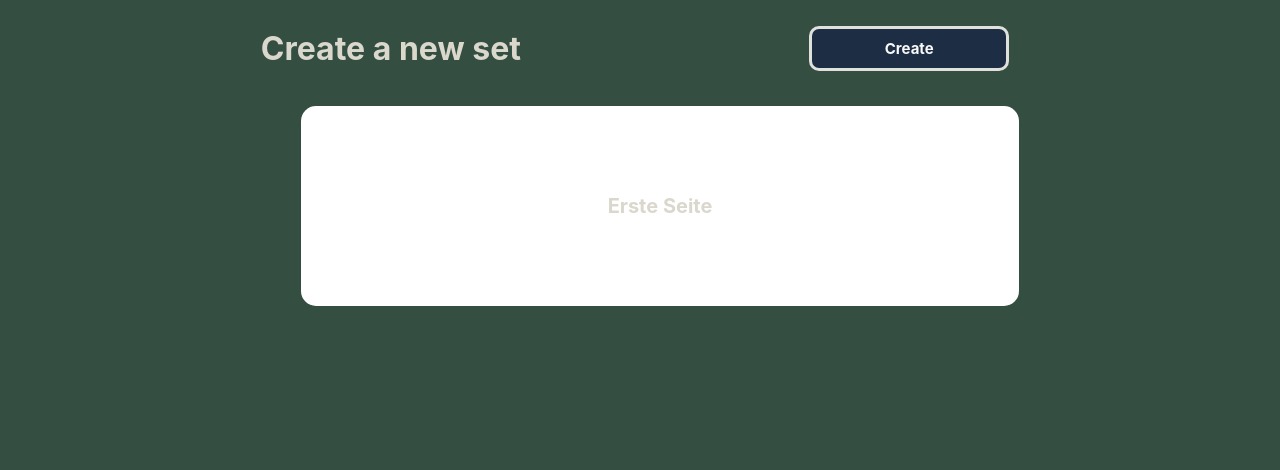
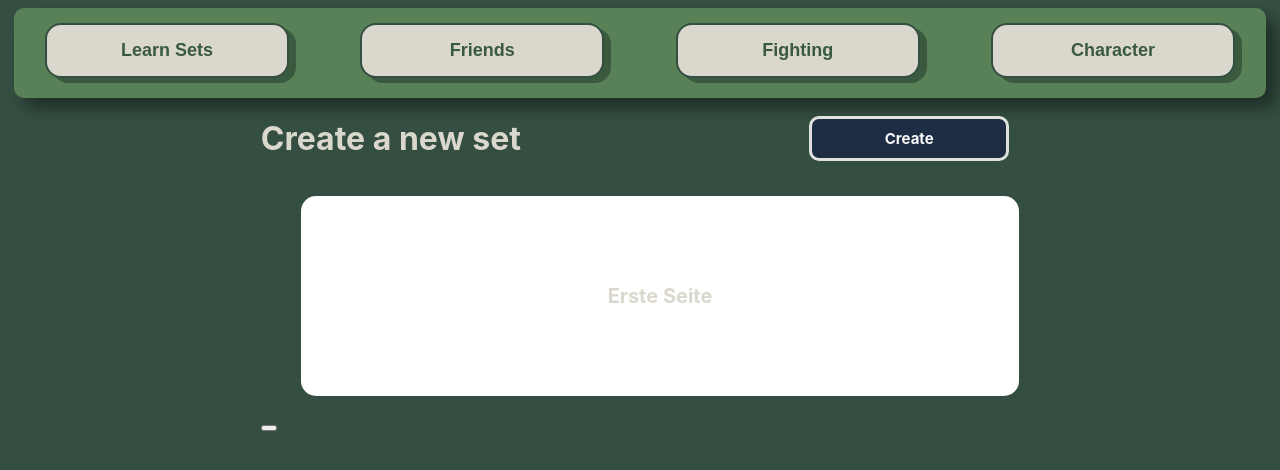
Before and after one commit to ToppTobi/Quiz-Project, an Angular app: page /createSet in a window 1280 px wide. Shown: the top 470 px of the page. Built offline with nearby package versions, Linux system fonts and the light colour scheme.

Commit message:
Added nav bar and animations and also a new component leanSets

```diff
--- a/src/app.routes.ts
+++ b/src/app.routes.ts
@@ -1,15 +1,15 @@
 import {NgModule} from '@angular/core';
 import {RouterModule, Routes} from '@angular/router';
 import {QuizzesComponent} from './components/quizzes/quizzes.component';
-import {CardItem} from './shared/models/CardItem';
 import {CreateSetComponent} from './components/create-set/create-set.component';
+import {LearnSetsComponent} from './components/learn-sets/learn-sets.component';
 
 
 export const routes: Routes = [
+  { path: 'learnSets', component: LearnSetsComponent },
   { path: 'cards', component: QuizzesComponent }, // Standardroute
   {path: 'createSet', component: CreateSetComponent},
   { path: '**', redirectTo: 'createSet' } // Fallback
-
 ];
 
 
--- a/src/components/app/app.component.css
+++ b/src/components/app/app.component.css
@@ -0,0 +1,53 @@
+header {
+  justify-items: center;
+}
+.nav-container {
+  display: flex;
+  justify-content: space-between;
+  align-items: center;
+  width: 99%;
+  padding-top: 15px;
+  background-color: #588157;
+  border-radius: 10px;
+  padding-bottom: 20px;
+  box-shadow: 10px 10px 15px rgba(0, 0, 0.5, 0.4);
+}
+
+.nav-list {
+  display: flex;
+  flex-grow: 1;
+  gap: 10px;
+  list-style-type: none;
+  padding: 0;
+  margin: 0;
+}
+
+.nav-list > div {
+  flex: 1;
+  display: flex;
+  justify-content: center;
+  align-items: center;
+}
+
+.nav-btn {
+  width: 80%;
+  padding: 15px;
+  font-size: 18px;
+  font-weight: bold;
+  color: #3A5A40;
+  background-color: #DAD7CD;
+  border: 2px #344E41 solid;
+  border-radius: 16px;
+  cursor: pointer;
+  box-shadow: 7px 5px;
+  transition: all 0.08s ease;
+}
+
+.nav-btn:active {
+  box-shadow: -0.5px -0.5px;
+  transform: translate(2px, 2px);
+}
+
+.nav-btn:hover {
+  background-color: rgb(199, 198, 189);
+}
--- a/src/components/app/app.component.html
+++ b/src/components/app/app.component.html
@@ -1 +1,21 @@
+<header>
+  <div class="nav-container">
+    <ul class="nav-list">
+      <div class="nav-cardsets">
+        <button class="nav-btn" [routerLink]="'/learnSets'">Learn Sets</button>
+
+      </div>
+      <div class="nav-friends">
+        <button class="nav-btn" [routerLink]="'/cards'">Friends</button>
+      </div>
+      <div class="nav-fight" [routerLink]="'/createSet'">
+        <button class="nav-btn">Fighting</button>
+      </div>
+      <div class="nav-character">
+        <button class="nav-btn">Character</button>
+      </div>
+    </ul>
+  </div>
+</header>
+
 <router-outlet></router-outlet>
--- a/src/components/app/app.component.ts
+++ b/src/components/app/app.component.ts
@@ -1,13 +1,13 @@
 import {Component} from '@angular/core';
 import {NgForOf, NgIf} from "@angular/common";
 import {FormsModule} from "@angular/forms";
-import {RouterOutlet} from "@angular/router";
+import {RouterLink, RouterOutlet} from "@angular/router";
 
 
 @Component({
   selector: 'app-root',
   standalone: true,
-  imports: [NgForOf, NgIf, FormsModule, RouterOutlet],
+  imports: [NgForOf, NgIf, FormsModule, RouterOutlet, RouterLink],
   templateUrl: './app.component.html',
   styleUrl: './app.component.css',
 
--- a/src/components/create-set/create-set.component.html
+++ b/src/components/create-set/create-set.component.html
@@ -1,3 +1,4 @@
+
 <main>
   <div class="first-container">
     <div class="create-set-container">
@@ -27,4 +28,8 @@
       </li>
     </ul>
   </div>
+
+  <div>
+    <button class="add-card"></button>
+  </div>
 </main>
--- a/src/components/create-set/create-set.component.ts
+++ b/src/components/create-set/create-set.component.ts
@@ -1,11 +1,14 @@
 import { Component } from '@angular/core';
 import {NgClass} from '@angular/common';
+import {AppComponent} from '../app/app.component';
+
 
 @Component({
   selector: 'app-create-set',
   standalone: true,
   imports: [
-    NgClass
+    NgClass,
+    AppComponent
   ],
   templateUrl: 'create-set.component.html',
   styleUrls: ['create-set.component.css']
@@ -19,7 +22,7 @@ export class CreateSetComponent {
   }
 
   rotateCard() {
-    this.isRotated = !this.isRotated; // Schaltet zwischen true und false
-    console.log('Card rotated:', this.isRotated); // Debug-Ausgabe
+    this.isRotated = !this.isRotated;
+    console.log('Card rotated:', this.isRotated);
   }
 }
--- /dev/null
+++ b/src/components/learn-sets/learn-sets.component.html
@@ -0,0 +1 @@
+<p>learn-sets works!</p>
--- a/src/components/quizzes/quizzes.component.ts
+++ b/src/components/quizzes/quizzes.component.ts
@@ -2,7 +2,7 @@ import {Component} from '@angular/core';
 import {NgForOf, NgIf} from "@angular/common";
 import {FormsModule, ReactiveFormsModule} from "@angular/forms";
 import {RouterOutlet} from "@angular/router";
-import {CardItem} from '../../shared/models/CardItem';
+import {Card} from '../../shared/models/Card';
 
 
 @Component({
@@ -29,14 +29,14 @@ export class QuizzesComponent {
 
 
 
-  items: CardItem[] = [
-    new CardItem("Whats my Name", "Tobias"),
-    new CardItem("Whats my Last Name", "Topp"),
-    new CardItem("How old am i", "17"),
+  items: Card[] = [
+    new Card("Whats my Name", "Tobias"),
+    new Card("Whats my Last Name", "Topp"),
+    new Card("How old am i", "17"),
   ];
 
   addNewCard() {
-    this.items.push(new CardItem(this.newCardName, this.selectedUser));
+    this.items.push(new Card(this.newCardName, this.selectedUser));
     this.newCardName = "";
   }
 
--- a/src/shared/models/CardItem.ts
+++ b/src/shared/models/Card.ts
@@ -1,4 +1,4 @@
-export class CardItem {
+export class Card {
   constructor(
     public cardQuestion: string,
     public cardAnswer: string,
```
Also changed, not shown: src/components/learn-sets/learn-sets.component.ts (added, +12 -0 lines), src/components/learn-sets/learn-sets.component.css (added), 1 other file (tests, documents, lock files or other folders).
